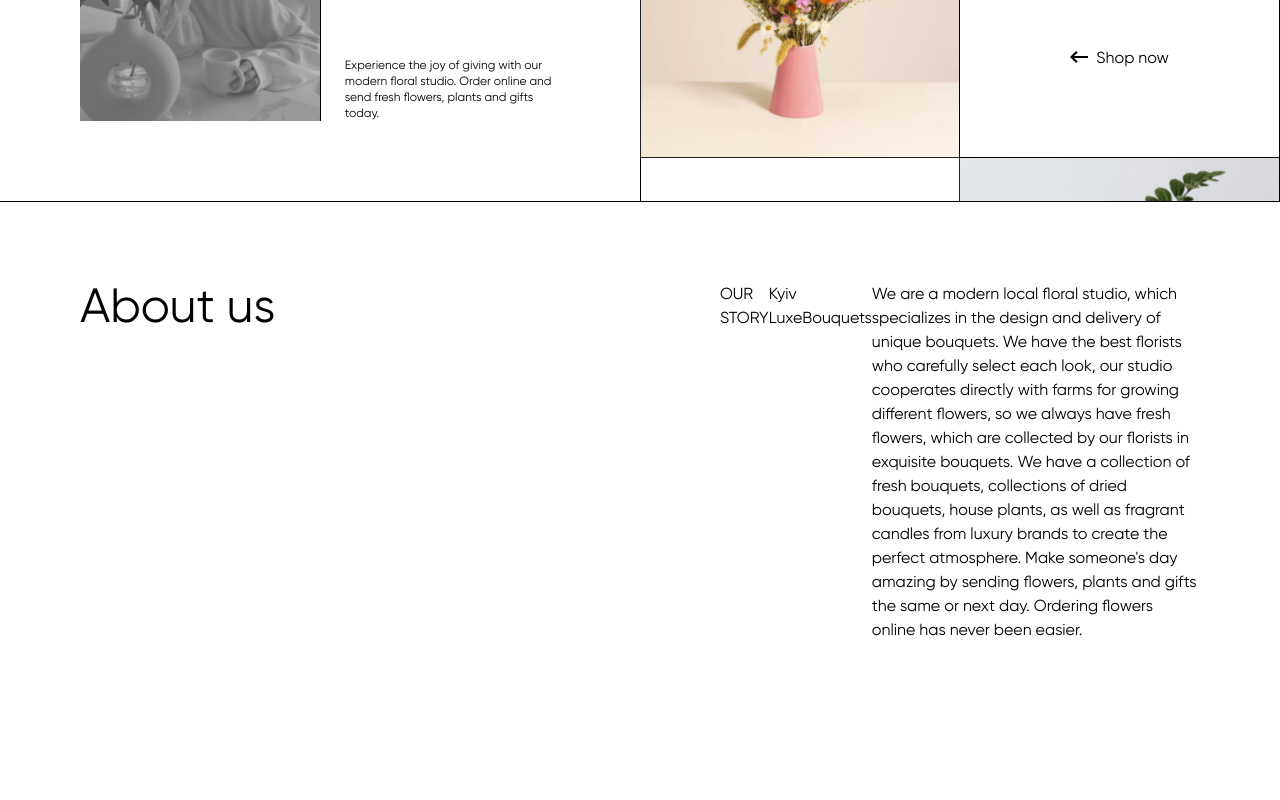
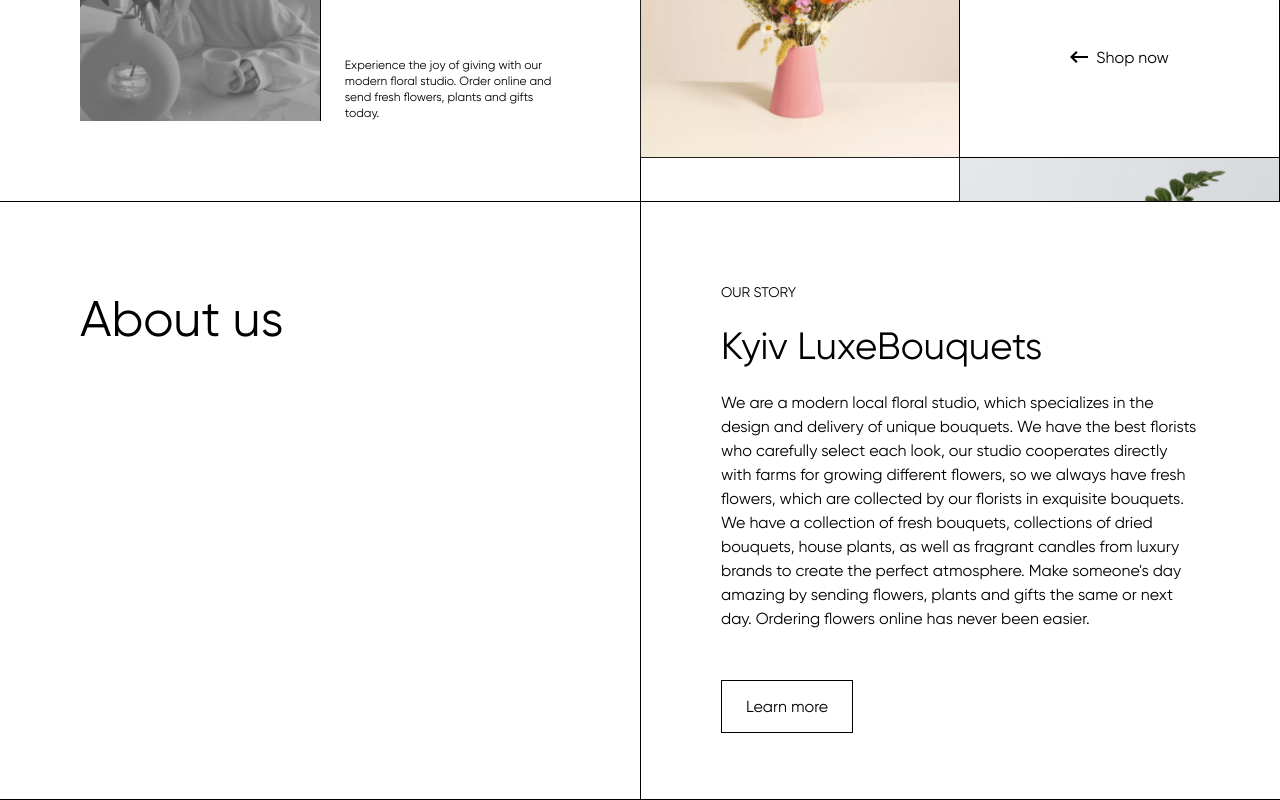
Before and after one commit to ysnitko/flowers-delivery-app, a Next.js app: page / in a window 1280 px wide. Shown: the part 537-1337 px from the top of the page. Before the commit the page ends 1259 px from the top, so only its background shows below. Built offline with nearby package versions, Linux system fonts and the light colour scheme.

Commit message:
add changes

```diff
--- a/app/components/aboutUS.tsx
+++ b/app/components/aboutUS.tsx
@@ -1,22 +1,32 @@
-export default function AboutUS() {
+import Link from 'next/link';
+
+export default function aboutUs() {
   return (
-    <section className="grid grid-cols-2">
-      <h1 className="p-[80px] text-5xl">About us</h1>
-      <div className="flex p-[80px]">
-        <p>OUR STORY</p>
-        <p>Kyiv LuxeBouquets</p>
-        <p>
-          We are a modern local floral studio, which specializes in the design
-          and delivery of unique bouquets. We have the best florists who
-          carefully select each look, our studio cooperates directly with farms
-          for growing different flowers, so we always have fresh flowers, which
-          are collected by our florists in exquisite bouquets. We have a
-          collection of fresh bouquets, collections of dried bouquets, house
-          plants, as well as fragrant candles from luxury brands to create the
-          perfect atmosphere. Make someone's day amazing by sending flowers,
-          plants and gifts the same or next day. Ordering flowers online has
-          never been easier.
-        </p>
+    <section className="grid grid-cols-2 border-b-[1px] border-border-table">
+      <h1 className="p-[80px] text-[50px]">About us</h1>
+      <div className="p-[80px] border-l-[1px] border-border-table">
+        <div className="flex flex-col gap-4">
+          <p className="text-sm">OUR STORY</p>
+          <p className="text-[38px] font-medium">Kyiv LuxeBouquets</p>
+          <p className="text-base mb-[64px]">
+            We are a modern local floral studio, which specializes in the design
+            and delivery of unique bouquets. We have the best florists who
+            carefully select each look, our studio cooperates directly with
+            farms for growing different flowers, so we always have fresh
+            flowers, which are collected by our florists in exquisite bouquets.
+            We have a collection of fresh bouquets, collections of dried
+            bouquets, house plants, as well as fragrant candles from luxury
+            brands to create the perfect atmosphere. Make someone's day amazing
+            by sending flowers, plants and gifts the same or next day. Ordering
+            flowers online has never been easier.
+          </p>
+        </div>
+        <Link
+          href="/"
+          className=" py-4 px-6 text-base border-[1px] border-border-table"
+        >
+          Learn more
+        </Link>
       </div>
     </section>
   );
```
